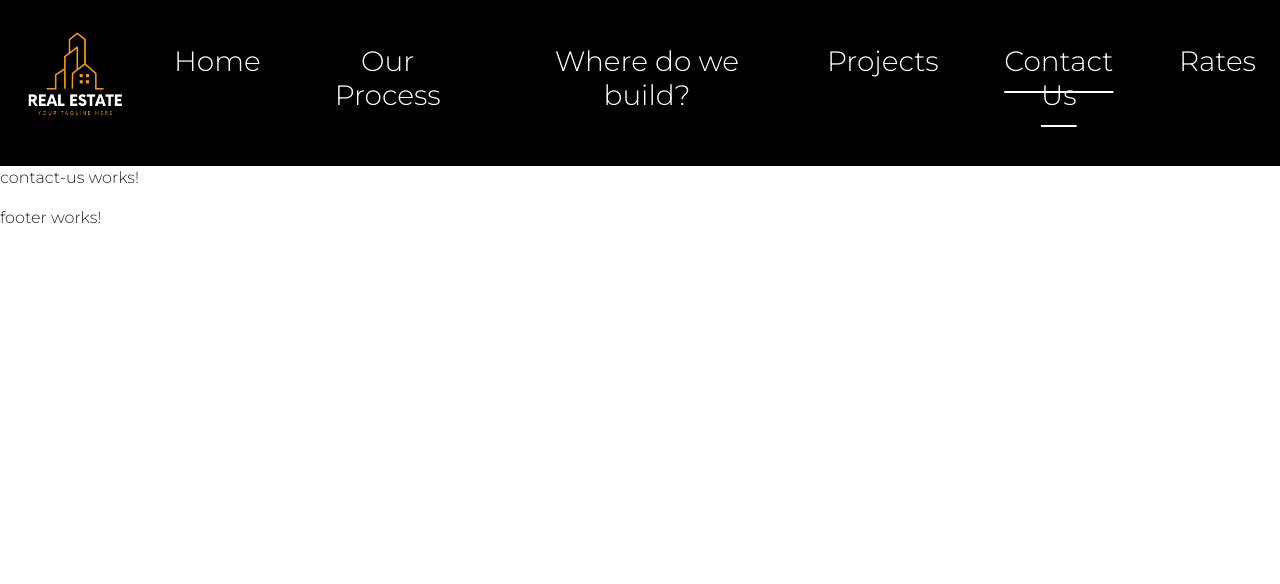
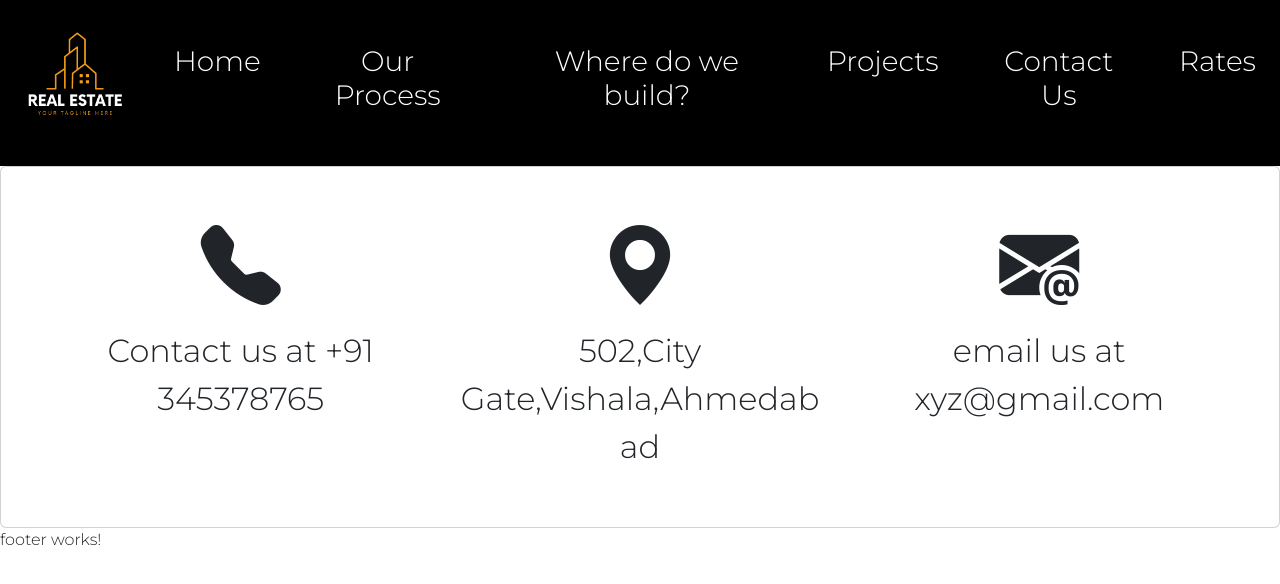
Before and after one commit to zerry101/AngConstructionSite, an Angular app: page /contact-us in a window 1280 px wide. Shown: the top 584 px of the page. Built offline with nearby package versions, Linux system fonts and the light colour scheme.

Commit message:
modified project

```diff
--- a/src/app/layouts/header/header.component.scss
+++ b/src/app/layouts/header/header.component.scss
@@ -35,8 +35,7 @@ font-size: 5em;
 }
 
 .active-link{
+
   color: white;
-  text-decoration: underline ;
-  text-underline-offset: 20px;
 
 }
--- a/src/app/pages/home/contact-us/contact-us.component.html
+++ b/src/app/pages/home/contact-us/contact-us.component.html
@@ -1 +1,30 @@
-<p>contact-us works!</p>
+<section>
+  <div class="contact-info">
+    <div class="card">
+      <div class="card-body">
+        <div class="row m-4">
+          <div class="col-xl-4 col-md-4 col-sm-4">
+            <i class="bi bi-telephone-fill" style="font-size: 5em;"></i>
+            <p class="info-text">
+              Contact us at +91 345378765
+            </p>
+          </div>
+          <div class="col-xl-4 col-md-4 col-sm-4">
+            <i class="bi bi-geo-alt-fill" style="font-size: 5em;"></i>
+            <p class="info-text">
+               502,City Gate,Vishala,Ahmedabad
+            </p>
+          </div>
+          <div class="col-xl-4 col-md-4 col-sm-4">
+            <i class="bi bi-envelope-at-fill" style="font-size: 5em;"></i>
+            <p class="info-text">
+              email us at xyz@gmail.com
+            </p>
+          </div>
+        </div>
+
+      </div>
+    </div>
+
+  </div>
+</section>
--- a/src/app/pages/home/contact-us/contact-us.component.scss
+++ b/src/app/pages/home/contact-us/contact-us.component.scss
@@ -0,0 +1,10 @@
+.contact-info{
+  text-align: center ;;
+  justify-content: center;
+}
+
+.info-text{
+  font-size: 2em;
+  text-align: center;
+  justify-content: center;
+}
```
